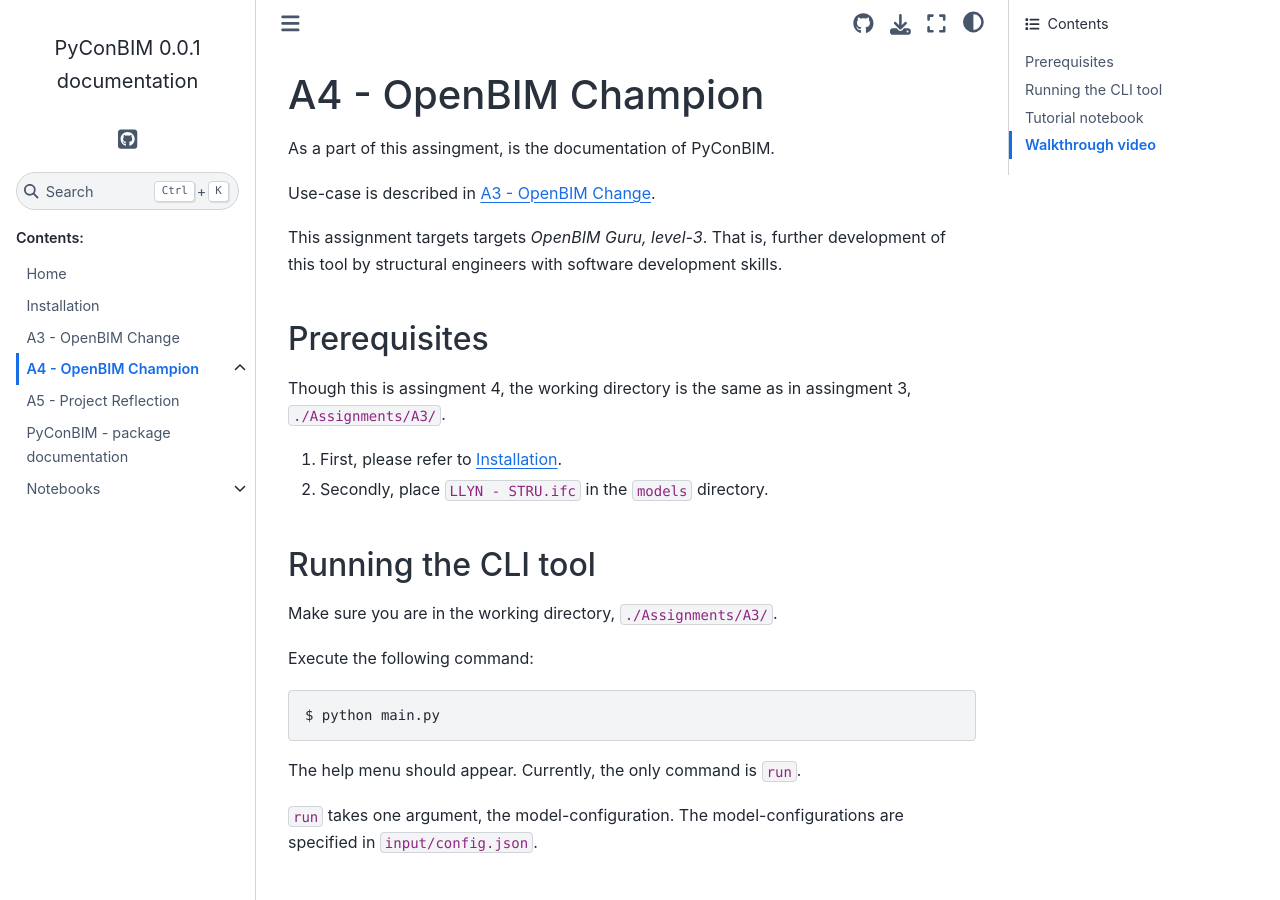
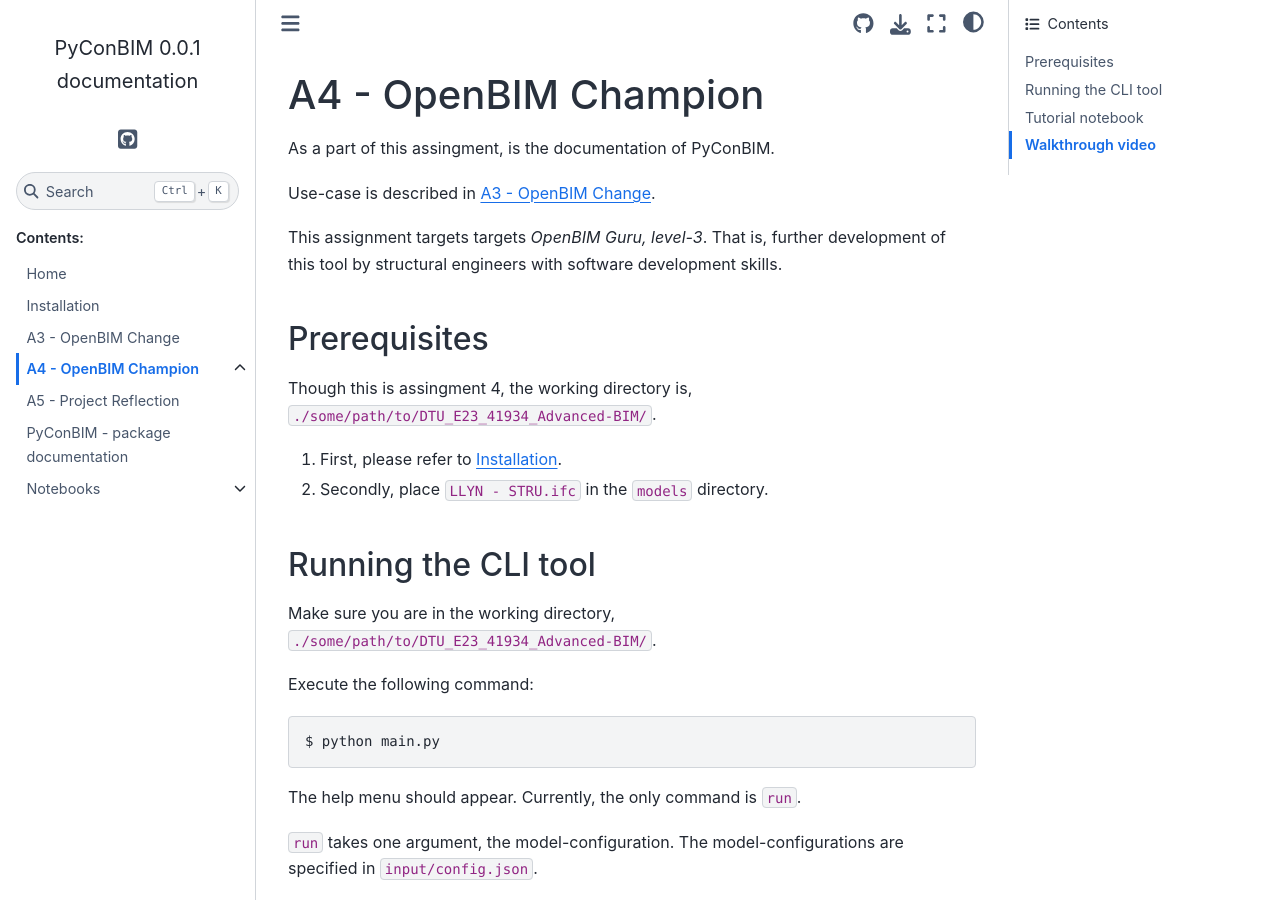
Before and after one commit to KaareH/DTU_E23_41934_Advanced-BIM, a Sphinx documentation site: the page built from docs/source/A4.rst, in a window 1280 px wide and 900 px high. Built offline with Sphinx 7.4.7 and the Sphinx Book theme 1.1.4, drawn with Linux system fonts in a browser that asks for light colours; pages that are not in the unit, such as notebooks, are missing from menus; the version number is read from the project's files by our own code.

Commit message:
Update cd path

```diff
--- a/docs/source/A4.rst
+++ b/docs/source/A4.rst
@@ -12,7 +12,7 @@ That is, further development of this tool by structural engineers with software
 Prerequisites
 ----------------------
 
-Though this is assingment 4, the working directory is the same as in assingment 3, :code:`./Assignments/A3/`.
+Though this is assingment 4, the working directory is, :code:`./some/path/to/DTU_E23_41934_Advanced-BIM/`.
 
 #. First, please refer to :doc:`installation`.
 
@@ -22,7 +22,7 @@ Though this is assingment 4, the working directory is the same as in assingment
 Running the CLI tool
 -----------------------------
 
-Make sure you are in the working directory, :code:`./Assignments/A3/`.
+Make sure you are in the working directory, :code:`./some/path/to/DTU_E23_41934_Advanced-BIM/`.
 
 Execute the following command:
 
```
